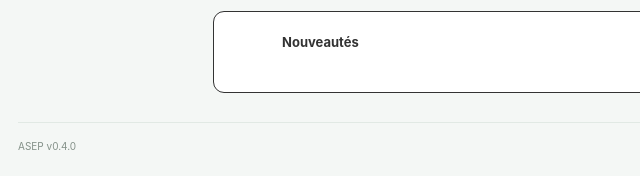
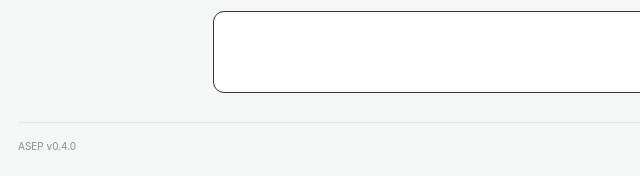
Before and after one commit to 2hwjnrn4j2-alt/ASEP, a website with bundled scripts: page index.html in a window 1280 px wide. Shown: the part 456-632 px from the top of the page, 67-707 px from the left. Built offline with nearby package versions, Linux system fonts and the light colour scheme.

Commit message:
Change news link text color to white

```diff
--- a/homepage.css
+++ b/homepage.css
@@ -50,7 +50,7 @@ body.calculator-active .search-wrap:focus-within { border-color: #c56b89; box-sh
 body.calculator-active .intro { padding-top: 30px; }
 
 /* Onglet Nouveautés */
-.news-home-link { margin: 0; border-color: #333; background: #fff; color: #333; }
+.news-home-link { margin: 0; border-color: #333; background: #fff; color: #fff; }
 .news-home-link:hover { border-color: #333; background: #333; }
 .news-view { max-width: 720px; margin: 34px auto 50px; }
 .news-heading { display: flex; align-items: end; justify-content: space-between; gap: 20px; margin-bottom: 23px; }
```
